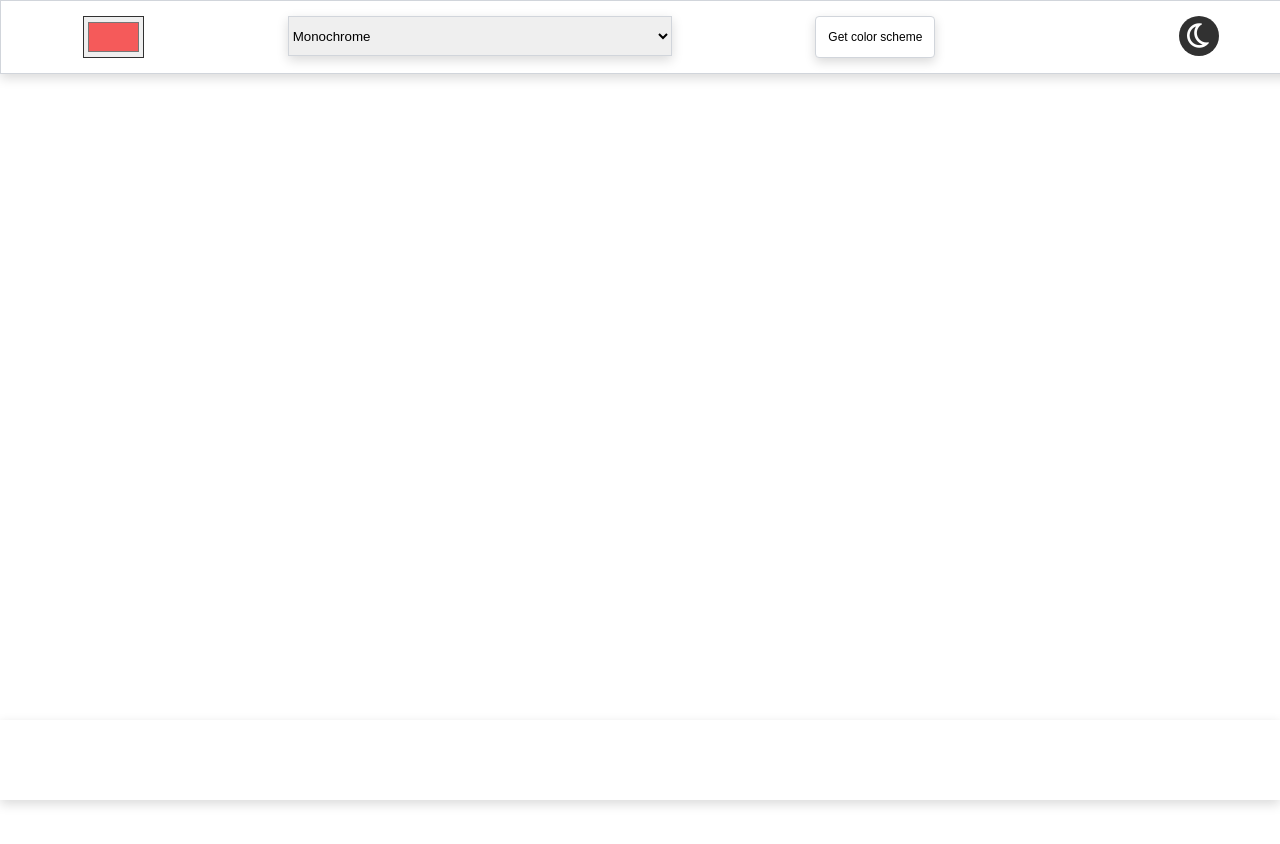
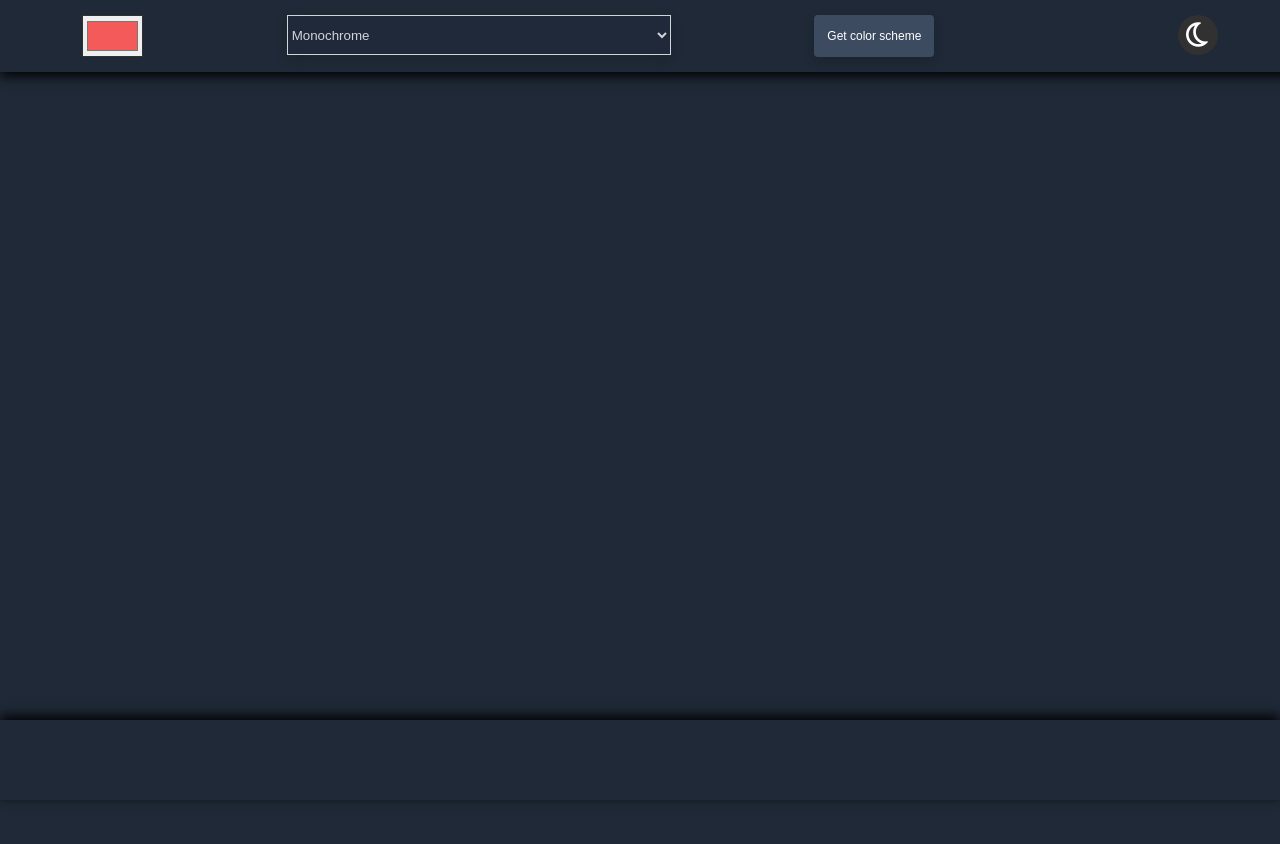
Before and after one commit to Ajay12338/Color-Scheme-Generator, a plain HTML site: page index.html in a window 1280 px wide. Both pictures are taken after a click on the label 1199 px from the left and 36 px from the top of the page. Shown: the top 844 px of the page. Drawn offline with Linux system fonts and the light colour scheme.

Commit message:
Added Initial Dark Mode and light Mode UI

```diff
--- a/darkMode.js
+++ b/darkMode.js
@@ -1,3 +1,11 @@
-const darkMode = () => {};
+import { header, body, footer, colorScheme, getColorBtn } from "./index.js";
+
+const darkMode = () => {
+  header.classList.add("dark-header");
+  body.classList.add("dark-body");
+  footer.classList.add("dark-footer");
+  colorScheme.classList.add("dark-select");
+  getColorBtn.classList.add("dark-button");
+};
 
 export default darkMode;
--- a/index.css
+++ b/index.css
@@ -70,7 +70,7 @@ footer {
   bottom: 0;
   display: flex;
   background-color: #ffffff;
-  box-shadow: 0px 4px 11px 0px #00000026;
+  box-shadow: 0px -4px 11px 0px #00000026;
   width: 100%;
   height: 10%;
   justify-content: space-around;
@@ -80,3 +80,27 @@ footer {
 footer > div {
   cursor: pointer;
 }
+
+/* Dark Mode Themes yo!!!! */
+.dark-header {
+  border: none;
+  box-shadow: 0px 4px 12px 0px #000000;
+  background-color: #1f2937;
+}
+.dark-body {
+  background-color: #1f2937;
+}
+.dark-select {
+  background-color: #1f293a;
+  color: #d1d5db;
+}
+.dark-button {
+  border: none;
+  background-color: #3d4b60;
+  color: #ffffff;
+}
+.dark-footer {
+  background-color: #1f2937;
+  color: #ffffff;
+  box-shadow: 0px -4px 12px 0px #000000;
+}
--- a/index.js
+++ b/index.js
@@ -2,11 +2,13 @@ import darkMode from "./darkMode.js";
 import lightMode from "./lightMode.js";
 
 const colorPicker = document.getElementById("color-picker");
-const getColorBtn = document.getElementById("fetch-color");
-const colorScheme = document.getElementById("color-scheme");
+export const getColorBtn = document.getElementById("fetch-color");
+export const colorScheme = document.getElementById("color-scheme");
 const colorLists = document.getElementById("color-lists");
 const darkModeCheckbox = document.getElementById("toggleBtn");
-const footer = document.getElementById("footer");
+export const footer = document.getElementById("footer");
+export const body = document.querySelector("body");
+export const header = document.querySelector("header");
 
 const baseURL = " https://www.thecolorapi.com/scheme";
 
--- a/lightMode.js
+++ b/lightMode.js
@@ -1,3 +1,11 @@
-const lightMode = () => {};
+import { header, body, footer, colorScheme, getColorBtn } from "./index.js";
+
+const lightMode = () => {
+  header.classList.remove("dark-header");
+  body.classList.remove("dark-body");
+  footer.classList.remove("dark-footer");
+  colorScheme.classList.remove("dark-select");
+  getColorBtn.classList.remove("dark-button");
+};
 
 export default lightMode;
```
